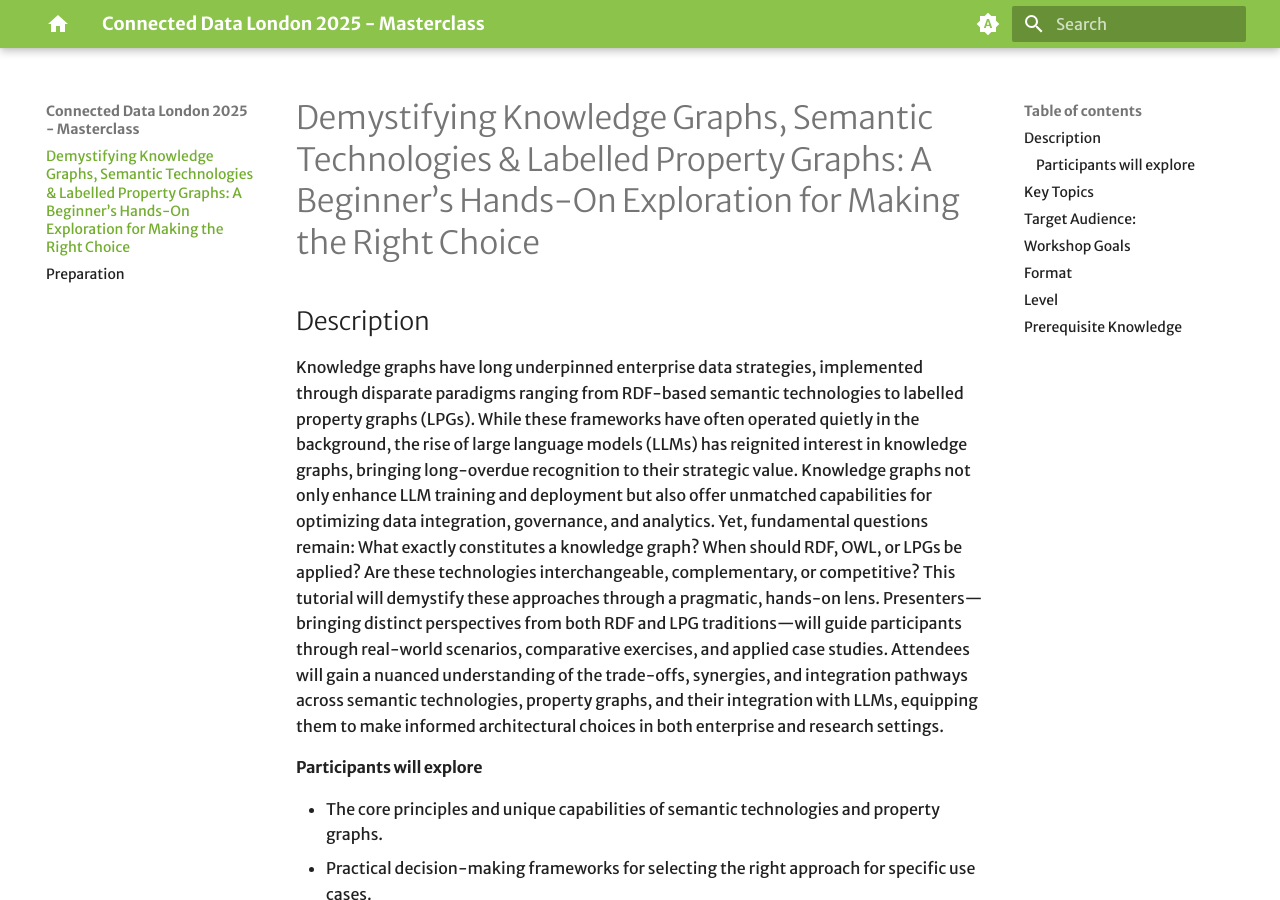
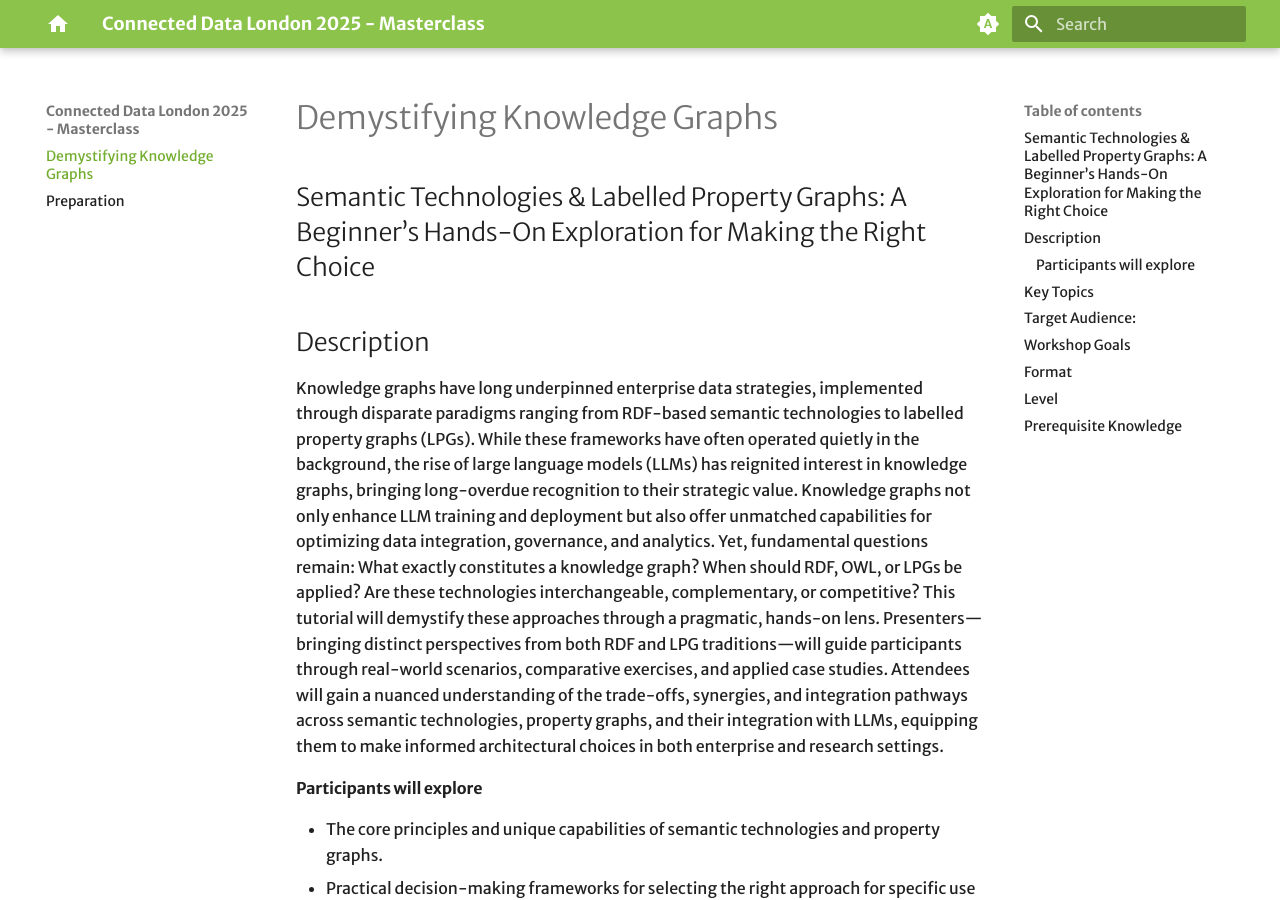
Before and after one commit to SemanticMasterclass/cdl2025, an MkDocs documentation site: the page built from docs/index.md, in a window 1280 px wide and 900 px high. Built offline with MkDocs 1.6.1 and Material for MkDocs 9.7.7, drawn with Linux system fonts in a browser that asks for light colours; some web fonts are replaced.

Commit message:
cleaning title

```diff
--- a/docs/index.md
+++ b/docs/index.md
@@ -1,4 +1,6 @@
-# Demystifying Knowledge Graphs, Semantic Technologies & Labelled Property Graphs: A Beginner’s Hands-On Exploration for Making the Right Choice
+# Demystifying Knowledge Graphs
+
+## Semantic Technologies & Labelled Property Graphs: A Beginner’s Hands-On Exploration for Making the Right Choice
 
 ## Description
 
```
